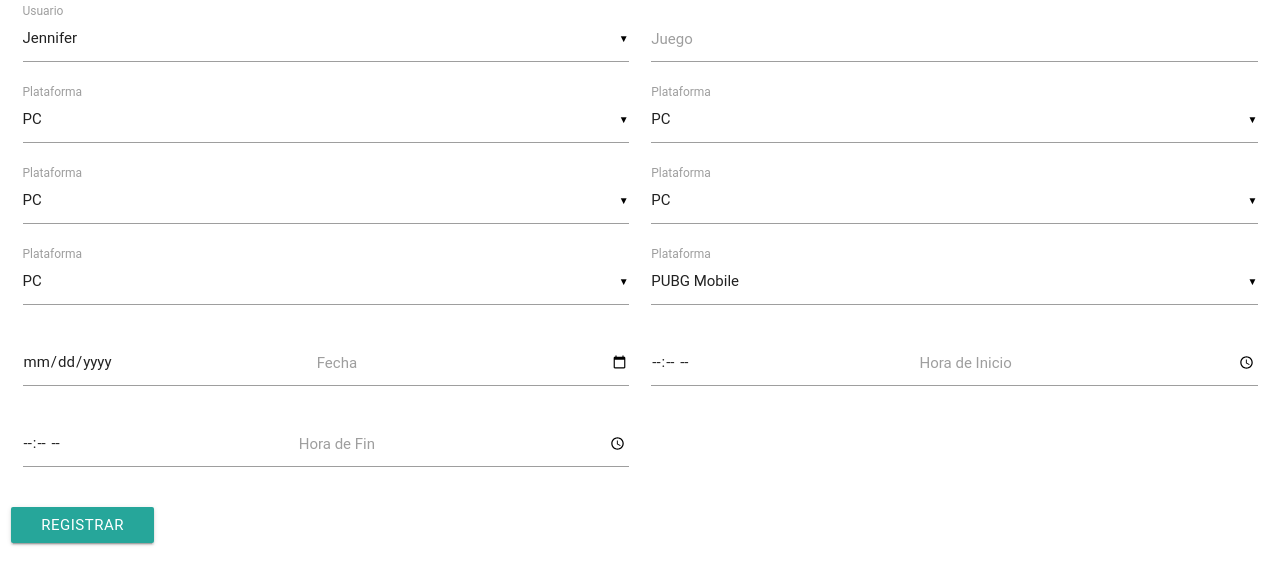
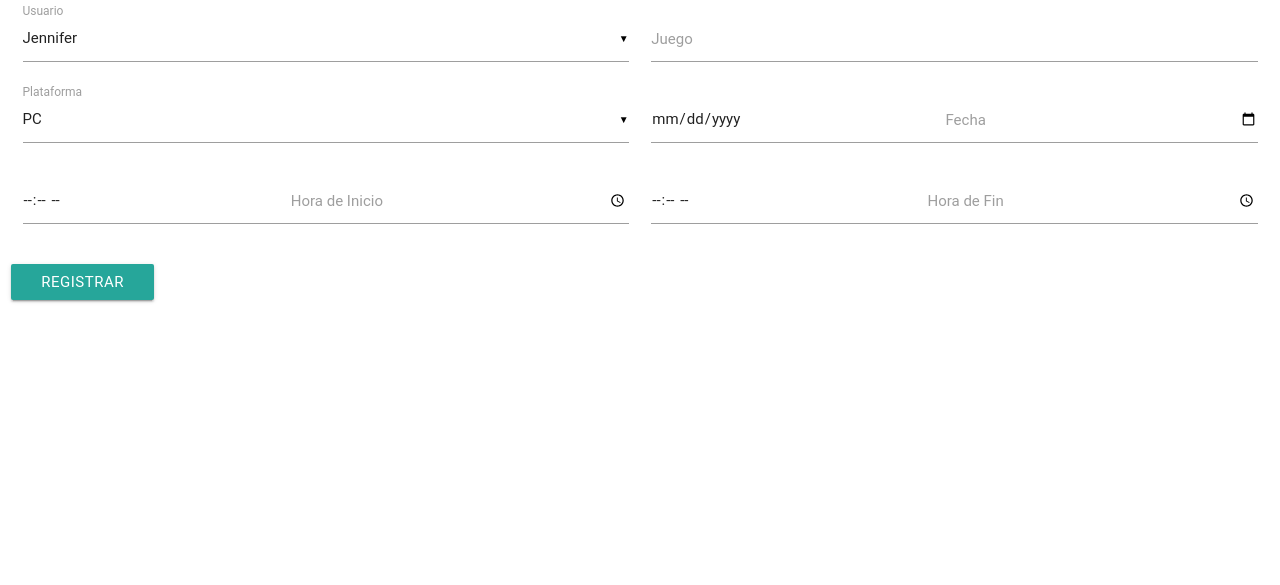
Before and after one commit to MauTurcios/gametime, a plain HTML site: page index.html in a window 1280 px wide. Shown: the part 189-774 px from the top of the page. Drawn offline with Linux system fonts and the light colour scheme; a web font is replaced by a local one.

Commit message:
Update index.html

```diff
--- a/index.html
+++ b/index.html
@@ -48,54 +48,6 @@
                         <option for="plataforma" value="Ps4">Ps4</option>
                         <option for="plataforma" value="WiiU">WiiU</option>
                         <option for="plataforma" value="Otro">Otro</option>
-                        </select>
-                        <label style="text-align:center;" for="plataforma">Plataforma</label>
-                    </div>
-                    <div class="input-field col s6">
-                        <select id="plataforma" >
-                        <option for="plataforma" value="PC">PC</option>
-                        <option for="plataforma" value="Nintendo Switch">Nintendo Switch</option>
-                        <option for="plataforma" value="Ps4">Ps4</option>
-                        <option for="plataforma" value="WiiU">WiiU</option>
-                        <option for="plataforma" value="Otro">Otro</option>
-                        </select>
-                        <label style="text-align:center;" for="plataforma">Plataforma</label>
-                    </div>
-                    <div class="input-field col s6">
-                        <select id="plataforma" >
-                        <option for="plataforma" value="PC">PC</option>
-                        <option for="plataforma" value="Nintendo Switch">Nintendo Switch</option>
-                        <option for="plataforma" value="Ps4">Ps4</option>
-                        <option for="plataforma" value="WiiU">WiiU</option>
-                        <option for="plataforma" value="Otro">Otro</option>
-                        </select>
-                        <label style="text-align:center;" for="plataforma">Plataforma</label>
-                    </div>
-                    <div class="input-field col s6">
-                        <select id="plataforma" >
-                        <option for="plataforma" value="PC">PC</option>
-                        <option for="plataforma" value="Nintendo Switch">Nintendo Switch</option>
-                        <option for="plataforma" value="Ps4">Ps4</option>
-                        <option for="plataforma" value="WiiU">WiiU</option>
-                        <option for="plataforma" value="Otro">Otro</option>
-                        </select>
-                        <label style="text-align:center;" for="plataforma">Plataforma</label>
-                    </div>
-                    <div class="input-field col s6">
-                        <select id="plataforma" >
-                        <option for="plataforma" value="PC">PC</option>
-                        <option for="plataforma" value="Nintendo Switch">Nintendo Switch</option>
-                        <option for="plataforma" value="Ps4">Ps4</option>
-                        <option for="plataforma" value="WiiU">WiiU</option>
-                        <option for="plataforma" value="Otro">Otro</option>
-                        </select>
-                        <label style="text-align:center;" for="plataforma">Plataforma</label>
-                    </div>
-                    <div class="input-field col s6" visibility="hidden">
-                        <select id="Otro" >
-                        <option for="Otro" value="PUBG Mobile">PUBG Mobile</option>
-                        <option for="Otro" value="Free fire">Free fire</option>
-                        <option for="Otro" value="Fortnite">Fortnite</option>
                         </select>
                         <label style="text-align:center;" for="plataforma">Plataforma</label>
                     </div>
```
